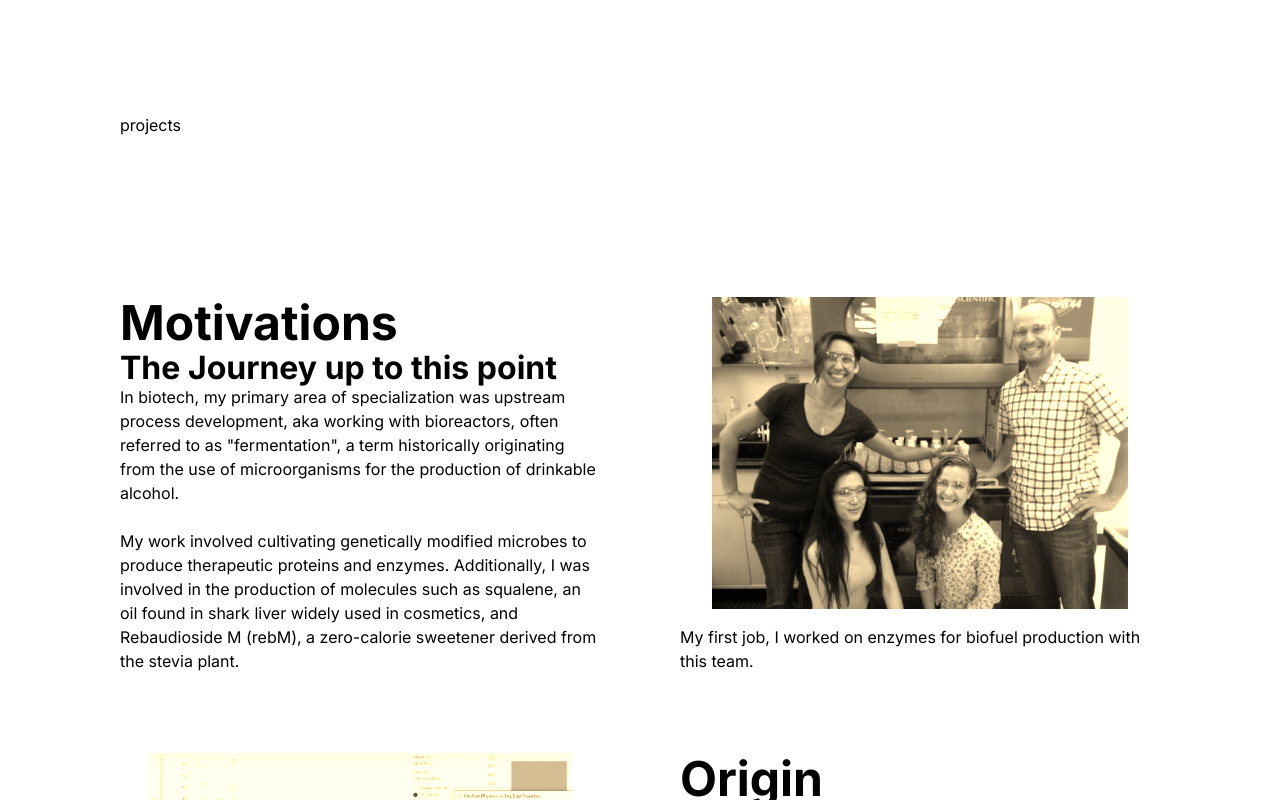
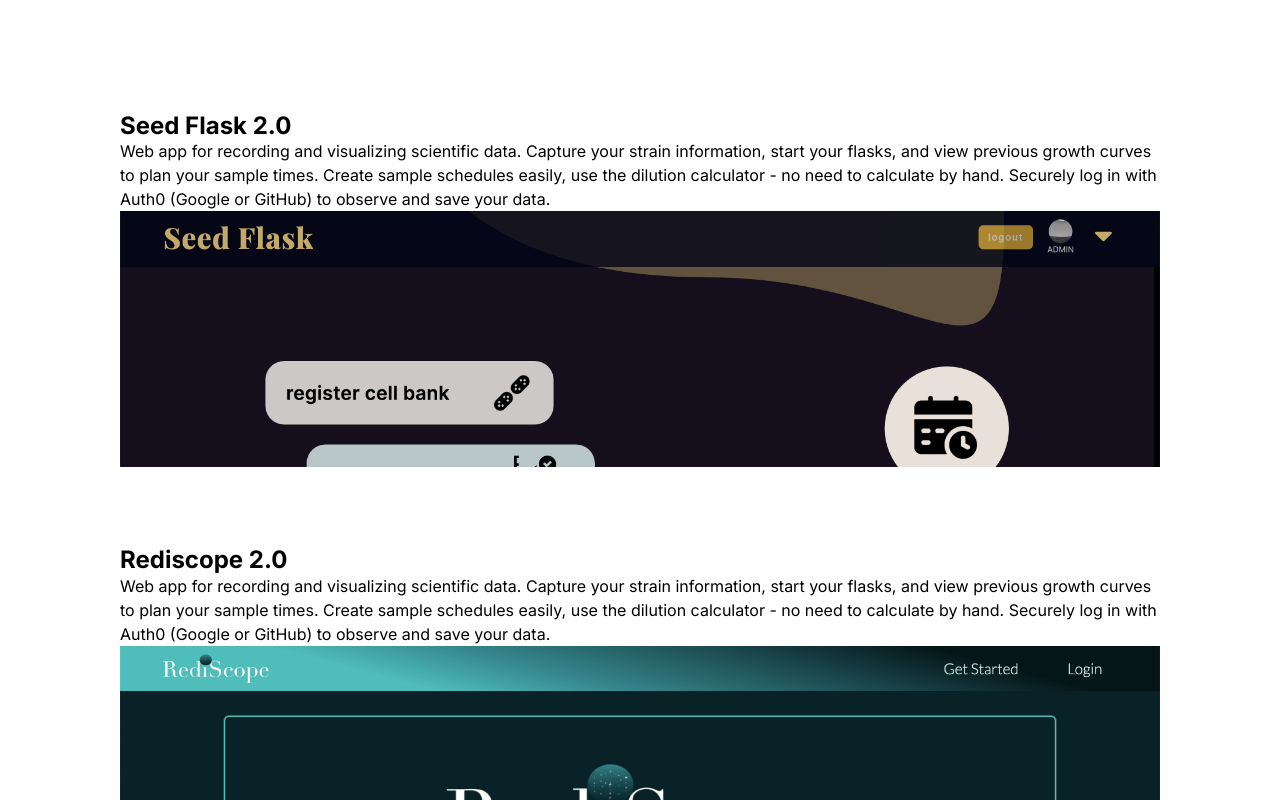
Before and after one commit to bokim2/portfolio, a Next.js app: page / in a window 1280 px wide. Shown: the part 800-1600 px from the top of the page. Built offline with nearby package versions, Linux system fonts and the light colour scheme.

Commit message:
started projects section

```diff
--- a/src/app/home-components/projects/projects.module.scss
+++ b/src/app/home-components/projects/projects.module.scss
@@ -1,6 +1,8 @@
 .projects {
     width: 100%;
-
+  display: flex;
+  flex-direction: column;
+  gap: 10vh;
 
 
   @media (max-width: 600px) {
@@ -9,3 +11,19 @@
     display: block;
   }
 }
+
+.project {
+
+}
+
+.projectImageContainer {
+position: relative;
+width: 100%;
+height: 20vw;
+
+img {
+  width: 100%;
+  height: 100%;
+  object-fit: cover;
+}
+}
--- a/src/app/home-components/projects/projects.tsx
+++ b/src/app/home-components/projects/projects.tsx
@@ -3,12 +3,65 @@
 import styles from './projects.module.scss';
 
 import Wrapper from '@/components/wrapper/wrapper';
+import Image from 'next/image';
+import seed_flask_d1 from '../../../../public/images/projects/seed_flask_d1.jpg';
+import rediscope_d1 from '../../../../public/images/projects/rediscope_d1.jpg';
 
 export default function Projects() {
   return (
     <Wrapper backgroundColor="">
       <div className={styles.projects} id="projects">
-        projects
+        {/* project1 - seed flask 2.0 */}
+        <div className={styles.project}>
+          <div className={styles.projectText}>
+            <h2 className={styles.projectTitle}>Seed Flask 2.0</h2>
+            <p>
+              Web app for recording and visualizing scientific data. Capture
+              your strain information, start your flasks, and view previous
+              growth curves to plan your sample times. Create sample schedules
+              easily, use the dilution calculator - no need to calculate by
+              hand. Securely log in with Auth0 (Google or GitHub) to observe and
+              save your data.
+            </p>
+          </div>
+
+          <div className={styles.projectImageContainer}>
+            <Image
+              src={seed_flask_d1}
+              alt="seed flask 2.0"
+              objectPosition="center top"
+              fill
+              priority
+            />
+          </div>
+        </div>
+        {/* project2 - rediscope */}
+        <div className={styles.project}>
+          <div className={styles.projectText}>
+            <h2 className={styles.projectTitle}>Rediscope 2.0</h2>
+            <p>
+              Web app for recording and visualizing scientific data. Capture
+              your strain information, start your flasks, and view previous
+              growth curves to plan your sample times. Create sample schedules
+              easily, use the dilution calculator - no need to calculate by
+              hand. Securely log in with Auth0 (Google or GitHub) to observe and
+              save your data.
+            </p>
+          </div>
+
+          <div className={styles.projectImageContainer}>
+            <Image
+              src={rediscope_d1}
+              alt="Rediscope 2.0"
+              fill
+              objectPosition="center top"
+              priority
+              style={{}}
+            />
+          </div>
+        </div>
+
+        <div className={styles.projectContainer}></div>
       </div>
     </Wrapper>
   );
```
Also changed, not shown: public/images/projects/rediscope_d1.jpg (added), public/images/projects/seed_flask_d1.jpg (added).
